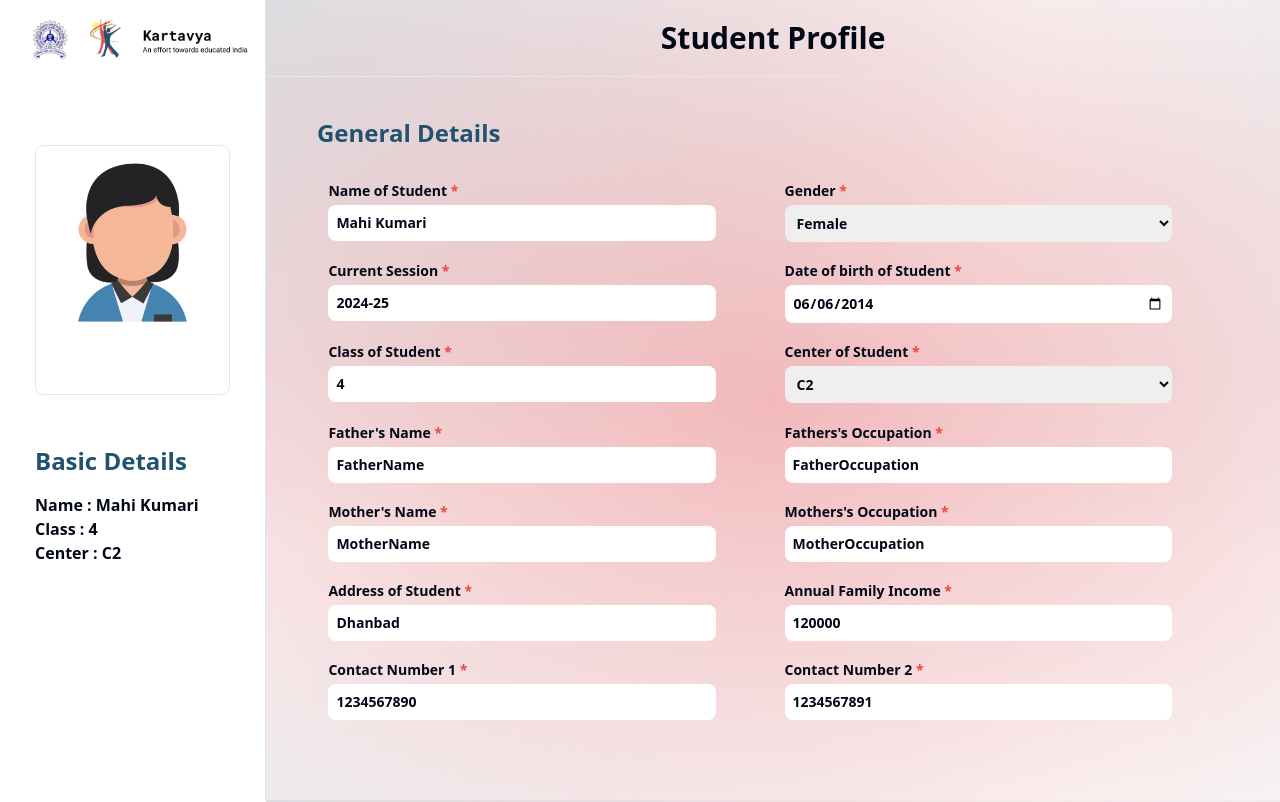
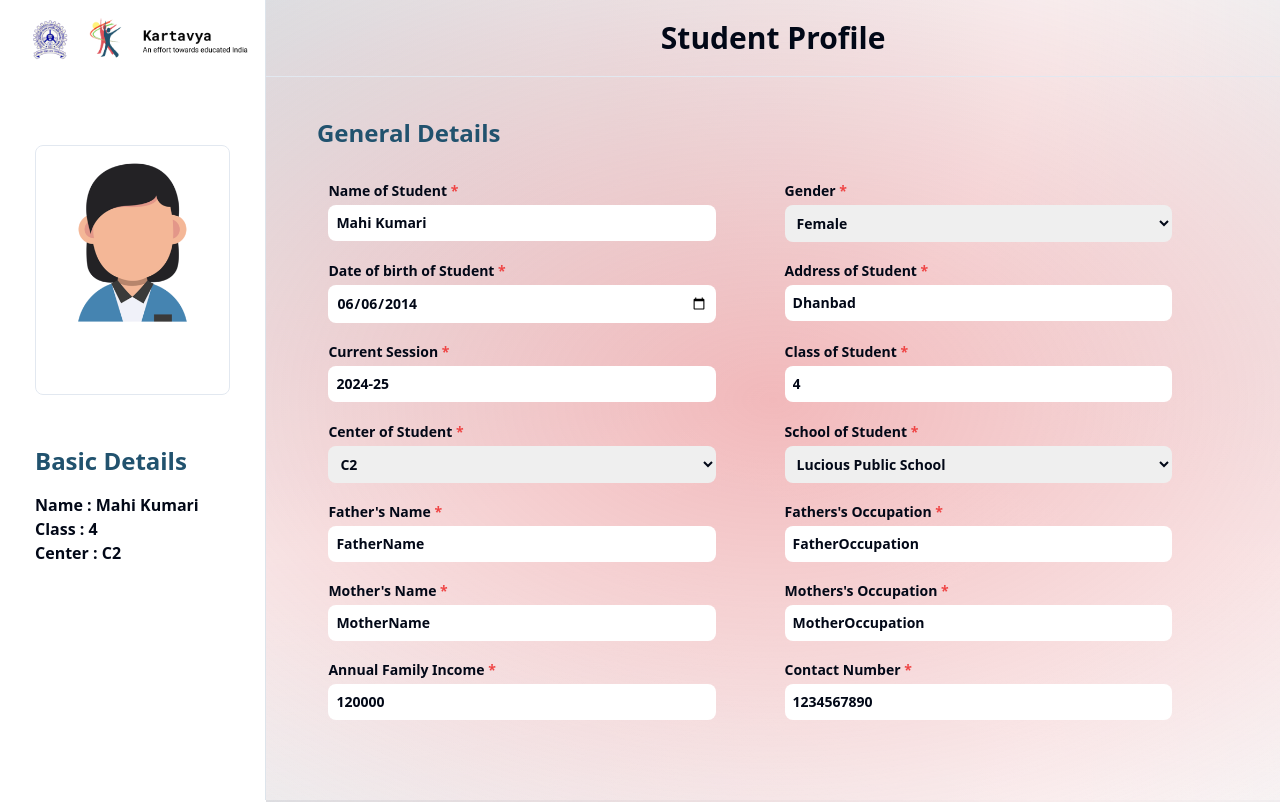
Before and after one commit to kartavya-info/kartavya-database, a React (Vite) app in the folder frontend/: page /admin/1 in a window 1280 px wide. Shown: the top 802 px of the page. Built offline with nearby package versions, Linux system fonts and the light colour scheme.

Commit message:
Change positions of form elements

```diff
--- a/frontend/src/Pages/DialogForPdfPreview.jsx
+++ b/frontend/src/Pages/DialogForPdfPreview.jsx
@@ -8,7 +8,7 @@ import {
   DialogHeader,
   DialogTitle,
   DialogTrigger,
-} from '@/components/ui/dialog'; // Adjust import if needed
+} from '@/components/ui/dialog';
 import { Pencil1Icon } from '@radix-ui/react-icons';
 import html2pdf from 'html2pdf.js';
 
@@ -18,6 +18,7 @@ const DialogForPdfPreview = ({ studentData }) => {
   const handleClick = async () => {
     try {
       await downloadPdf();
+      setIsOpen(false);
     } catch (error) {
       console.error('PDF download failed:', error);
     }
@@ -45,7 +46,7 @@ const DialogForPdfPreview = ({ studentData }) => {
     { Address: studentData.address },
     { Session: studentData.session },
     { Class: studentData.class },
-    { School: 'Lucious Public School' },
+    { School: studentData.school },
   ];
 
   return (
--- a/frontend/src/Pages/EnterStudentDetails.jsx
+++ b/frontend/src/Pages/EnterStudentDetails.jsx
@@ -13,6 +13,7 @@ const EnterStudentDetails = () => {
     session: '',
     dob: '',
     class: '',
+    school: '',
     center: '',
     fatherName: '',
     fatherOccupation: '',
--- a/frontend/src/Pages/EnterStudentDetails1.jsx
+++ b/frontend/src/Pages/EnterStudentDetails1.jsx
@@ -46,6 +46,30 @@ const EnterStudentDetails1 = ({ handleClick, handleInputChange, formData }) => {
         <div className="flex flex-col gap-5 xl:gap-0 xl:flex-row flex-wrap w-full">
           <div className="w-full xl:w-1/2">
             <InputComponent
+              title={'Date of birth of Student'}
+              name={'dob'}
+              type={'date'}
+              placeholder={'Date of birth'}
+              handleInputChange={handleInputChange}
+              value={formData.dob}
+            />
+          </div>
+          <div className="w-full xl:w-1/2">
+            <InputComponent
+              title={'Address of Student'}
+              name={'address'}
+              type={'text'}
+              placeholder={'Address'}
+              handleInputChange={handleInputChange}
+              value={formData.address}
+            />
+          </div>
+        </div>
+
+        {/* Row 3 */}
+        <div className="flex flex-col gap-5 xl:gap-0 xl:flex-row flex-wrap w-full">
+          <div className="w-full xl:w-1/2">
+            <InputComponent
               title={'Current Session'}
               name={'session'}
               type={'text'}
@@ -56,20 +80,6 @@ const EnterStudentDetails1 = ({ handleClick, handleInputChange, formData }) => {
           </div>
           <div className="w-full xl:w-1/2">
             <InputComponent
-              title={'Date of birth of Student'}
-              name={'dob'}
-              type={'date'}
-              placeholder={'Date of birth'}
-              handleInputChange={handleInputChange}
-              value={formData.dob}
-            />
-          </div>
-        </div>
-
-        {/* Row 3 */}
-        <div className="flex flex-col gap-5 xl:gap-0 xl:flex-row flex-wrap w-full">
-          <div className="w-full xl:w-1/2">
-            <InputComponent
               title={'Class of Student'}
               name={'class'}
               type={'text'}
@@ -78,6 +88,11 @@ const EnterStudentDetails1 = ({ handleClick, handleInputChange, formData }) => {
               value={formData.class}
             />
           </div>
+        </div>
+
+        {/* Row 4 */}
+
+        <div className="flex flex-col gap-5 xl:gap-0 xl:flex-row flex-wrap w-full">
           <div className="w-full xl:w-1/2">
             <SelectComponent
               title={'Center of Student'}
@@ -93,9 +108,33 @@ const EnterStudentDetails1 = ({ handleClick, handleInputChange, formData }) => {
               value={formData.center}
             />
           </div>
+          <div className="w-full xl:w-1/2">
+            <SelectComponent
+              title={'School of Student'}
+              name={'school'}
+              options={[
+                { value: 'Education Academy' },
+                { value: 'Vidiya Public School' },
+                { value: 'Vidya Bharti' },
+                { value: 'Lucious Public School' },
+                { value: 'Tagore Academy' },
+                { value: 'Saraswati Vidya Niketan' },
+                { value: 'Dhanbad Vikas Vidyalaya' },
+                { value: 'NIOS' },
+                { value: 'ISL Jhariya' },
+                { value: 'Dhanbad Public School' },
+                { value: 'Physics Wallah' },
+                { value: 'Akash' },
+                { value: 'Ram Krishna Public School' },
+              ]}
+              handleInputChange={handleInputChange}
+              value={formData.school}
+            />
+          </div>
         </div>
 
-        {/* Row 4 */}
+        {/* Row 5 */}
+
         <div className="flex flex-col gap-5 xl:gap-0 xl:flex-row flex-wrap w-full">
           <div className="w-full xl:w-1/2">
             <InputComponent
@@ -119,7 +158,7 @@ const EnterStudentDetails1 = ({ handleClick, handleInputChange, formData }) => {
           </div>
         </div>
 
-        {/* Row 5 */}
+        {/* Row 6 */}
         <div className="flex flex-col gap-5 xl:gap-0 xl:flex-row flex-wrap w-full">
           <div className="w-full xl:w-1/2">
             <InputComponent
@@ -143,18 +182,8 @@ const EnterStudentDetails1 = ({ handleClick, handleInputChange, formData }) => {
           </div>
         </div>
 
-        {/* Row 6 */}
+        {/* Row 7 */}
         <div className="flex flex-col gap-5 xl:gap-0 xl:flex-row flex-wrap w-full">
-          <div className="w-full xl:w-1/2">
-            <InputComponent
-              title={'Address of Student'}
-              name={'address'}
-              type={'text'}
-              placeholder={'Address'}
-              handleInputChange={handleInputChange}
-              value={formData.address}
-            />
-          </div>
           <div className="w-full xl:w-1/2">
             <InputComponent
               title={'Annual Family Income'}
@@ -165,28 +194,14 @@ const EnterStudentDetails1 = ({ handleClick, handleInputChange, formData }) => {
               value={formData.familyIncome}
             />
           </div>
-        </div>
-
-        {/* Row 7 */}
-        <div className="flex flex-col gap-5 xl:gap-0 xl:flex-row flex-wrap w-full">
           <div className="w-full xl:w-1/2">
             <InputComponent
-              title={'Contact Number 1'}
-              name={'contactNumber1'}
+              title={'Contact Number'}
+              name={'contactNumber'}
               type={'text'}
-              placeholder={'Contact Number 1'}
+              placeholder={'Contact Number'}
               handleInputChange={handleInputChange}
-              value={formData.contactNumber1}
-            />
-          </div>
-          <div className="w-full xl:w-1/2">
-            <InputComponent
-              title={'Contact Number 2'}
-              name={'contactNumber2'}
-              type={'text'}
-              placeholder={'Contact Number 2'}
-              handleInputChange={handleInputChange}
-              value={formData.contactNumber2}
+              value={formData.contactNumber}
             />
           </div>
         </div>
--- a/frontend/src/Pages/StudentProfile.jsx
+++ b/frontend/src/Pages/StudentProfile.jsx
@@ -19,14 +19,14 @@ const studentDataFromBackend = {
   dob: '2014-06-06',
   class: '4',
   center: 'C2',
+  school: 'Lucious Public School',
   fatherName: 'FatherName',
   fatherOccupation: 'FatherOccupation',
   motherName: 'MotherName',
   motherOccupation: 'MotherOccupation',
   address: 'Dhanbad',
   familyIncome: 120000,
-  contactNumber1: '1234567890',
-  contactNumber2: '1234567891',
+  contactNumber: '1234567890',
   aadhar: true,
   domicile: true,
   birthCertificate: true,
@@ -154,6 +154,30 @@ const StudentProfile = () => {
             <div className="flex flex-col gap-5 xl:gap-0 xl:flex-row flex-wrap w-full">
               <div className="w-full xl:w-1/2">
                 <InputComponent
+                  title={'Date of birth of Student'}
+                  name={'dob'}
+                  type={'date'}
+                  placeholder={'Date of birth'}
+                  handleInputChange={handleInputChange}
+                  value={studentData.dob}
+                />
+              </div>
+              <div className="w-full xl:w-1/2">
+                <InputComponent
+                  title={'Address of Student'}
+                  name={'address'}
+                  type={'text'}
+                  placeholder={'Address'}
+                  handleInputChange={handleInputChange}
+                  value={studentData.address}
+                />
+              </div>
+            </div>
+
+            {/* Row 3 */}
+            <div className="flex flex-col gap-5 xl:gap-0 xl:flex-row flex-wrap w-full">
+              <div className="w-full xl:w-1/2">
+                <InputComponent
                   title={'Current Session'}
                   name={'session'}
                   type={'text'}
@@ -164,20 +188,6 @@ const StudentProfile = () => {
               </div>
               <div className="w-full xl:w-1/2">
                 <InputComponent
-                  title={'Date of birth of Student'}
-                  name={'dob'}
-                  type={'date'}
-                  placeholder={'Date of birth'}
-                  handleInputChange={handleInputChange}
-                  value={studentData.dob}
-                />
-              </div>
-            </div>
-
-            {/* Row 3 */}
-            <div className="flex flex-col gap-5 xl:gap-0 xl:flex-row flex-wrap w-full">
-              <div className="w-full xl:w-1/2">
-                <InputComponent
                   title={'Class of Student'}
                   name={'class'}
                   type={'text'}
@@ -186,6 +196,11 @@ const StudentProfile = () => {
                   value={studentData.class}
                 />
               </div>
+            </div>
+
+            {/* Row 4 */}
+
+            <div className="flex flex-col gap-5 xl:gap-0 xl:flex-row flex-wrap w-full">
               <div className="w-full xl:w-1/2">
                 <SelectComponent
                   title={'Center of Student'}
@@ -201,9 +216,33 @@ const StudentProfile = () => {
                   value={studentData.center}
                 />
               </div>
+              <div className="w-full xl:w-1/2">
+                <SelectComponent
+                  title={'School of Student'}
+                  name={'school'}
+                  options={[
+                    { value: 'Education Academy' },
+                    { value: 'Vidiya Public School' },
+                    { value: 'Vidya Bharti' },
+                    { value: 'Lucious Public School' },
+                    { value: 'Tagore Academy' },
+                    { value: 'Saraswati Vidya Niketan' },
+                    { value: 'Dhanbad Vikas Vidyalaya' },
+                    { value: 'NIOS' },
+                    { value: 'ISL Jhariya' },
+                    { value: 'Dhanbad Public School' },
+                    { value: 'Physics Wallah' },
+                    { value: 'Akash' },
+                    { value: 'Ram Krishna Public School' },
+                  ]}
+                  handleInputChange={handleInputChange}
+                  value={studentData.school}
+                />
+              </div>
             </div>
 
-            {/* Row 4 */}
+            {/* Row 5 */}
+
             <div className="flex flex-col gap-5 xl:gap-0 xl:flex-row flex-wrap w-full">
               <div className="w-full xl:w-1/2">
                 <InputComponent
@@ -227,7 +266,7 @@ const StudentProfile = () => {
               </div>
             </div>
 
-            {/* Row 5 */}
+            {/* Row 6 */}
             <div className="flex flex-col gap-5 xl:gap-0 xl:flex-row flex-wrap w-full">
               <div className="w-full xl:w-1/2">
                 <InputComponent
@@ -251,18 +290,8 @@ const StudentProfile = () => {
               </div>
             </div>
 
-            {/* Row 6 */}
+            {/* Row 7 */}
             <div className="flex flex-col gap-5 xl:gap-0 xl:flex-row flex-wrap w-full">
-              <div className="w-full xl:w-1/2">
-                <InputComponent
-                  title={'Address of Student'}
-                  name={'address'}
-                  type={'text'}
-                  placeholder={'Address'}
-                  handleInputChange={handleInputChange}
-                  value={studentData.address}
-                />
-              </div>
               <div className="w-full xl:w-1/2">
                 <InputComponent
                   title={'Annual Family Income'}
@@ -273,28 +302,14 @@ const StudentProfile = () => {
                   value={studentData.familyIncome}
                 />
               </div>
-            </div>
-
-            {/* Row 7 */}
-            <div className="flex flex-col gap-5 xl:gap-0 xl:flex-row flex-wrap w-full">
               <div className="w-full xl:w-1/2">
                 <InputComponent
-                  title={'Contact Number 1'}
-                  name={'contactNumber1'}
+                  title={'Contact Number'}
+                  name={'contactNumber'}
                   type={'text'}
-                  placeholder={'Contact Number 1'}
+                  placeholder={'Contact Number'}
                   handleInputChange={handleInputChange}
-                  value={studentData.contactNumber1}
-                />
-              </div>
-              <div className="w-full xl:w-1/2">
-                <InputComponent
-                  title={'Contact Number 2'}
-                  name={'contactNumber2'}
-                  type={'text'}
-                  placeholder={'Contact Number 2'}
-                  handleInputChange={handleInputChange}
-                  value={studentData.contactNumber2}
+                  value={studentData.contactNumber}
                 />
               </div>
             </div>
```
